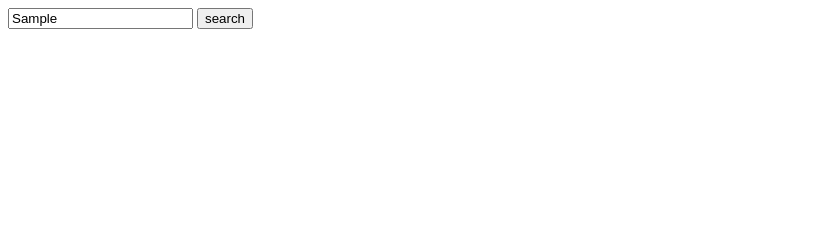
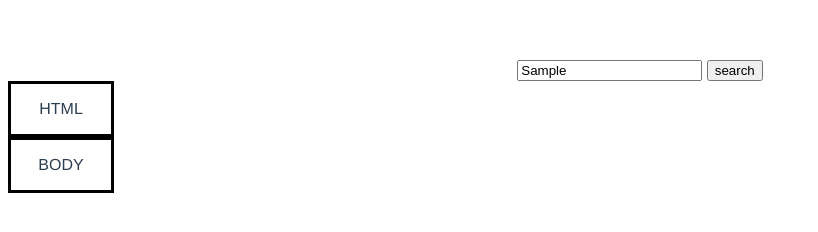
Before and after one commit to Neil-Rayu/bowser, a website built with Vite: page index.html in a window 1280 px wide. Both pictures are taken after typing "Sample" into the empty fields and a click on the input "search". Shown: the whole page, without its empty margins (0-818 px from the left). Built offline with nearby package versions, Linux system fonts and the light colour scheme.

Commit message:
completed: Make component for single node to be displayed on the browser

```diff
--- a/index.html
+++ b/index.html
@@ -7,11 +7,15 @@
     <title>Vite App</title>
   </head>
   <body>
-    <form>
-      <input type="text" id="inputURL" />
-      <input type="submit" value="search" id="submit" />
-    </form>
-    <div id="app"></div>
+    <div id="app">
+      <form>
+        <input type="text" id="inputURL" />
+        <input type="submit" value="search" id="submit" />
+      </form>
+      <div id="dom-tree">
+        <div class="dom-element">HTML</div>
+      </div>
+    </div>
     <script type="module" src="/src/main.ts"></script>
   </body>
 </html>
--- a/src/main.ts
+++ b/src/main.ts
@@ -1,6 +1,9 @@
 import './style.css';
+import type { htmlNode } from './types';
 
 const app = document.querySelector<HTMLDivElement>('#app')!;
+const domTree = document.querySelector('#dom-tree')!;
+console.log(domTree);
 
 let delayInMilliseconds = 1000; //1 second
 let form = document.querySelector('form')!;
@@ -20,6 +23,7 @@
   e.preventDefault();
   console.log(input.value);
   buildDom(exampleHTML);
+  renderComponent({ id: 1, tagName: 'BODY' });
 };
 
 let exampleHTML =
@@ -32,6 +36,10 @@
     for (let j = 0; j < htmlElements[i].length; j++) {}
   }
 }
-app.innerHTML = `
 
-`;
+function renderComponent(child: htmlNode) {
+  let domHolder = document.createElement('div')!;
+  domHolder.className = 'dom-element';
+  domHolder.innerText = child.tagName;
+  domTree.append(domHolder);
+}
--- a/src/style.css
+++ b/src/style.css
@@ -6,3 +6,12 @@
   color: #2c3e50;
   margin-top: 60px;
 }
+
+.dom-element {
+  display: flex;
+  border: 3px solid black;
+  height: 50px;
+  width: 100px;
+  align-items: center;
+  justify-content: center;
+}
--- /dev/null
+++ b/src/types.ts
@@ -0,0 +1,6 @@
+export interface htmlNode {
+  id: number;
+  childNodes?: number[];
+  htmlTag?: HTMLElement;
+  tagName: string;
+}
```
